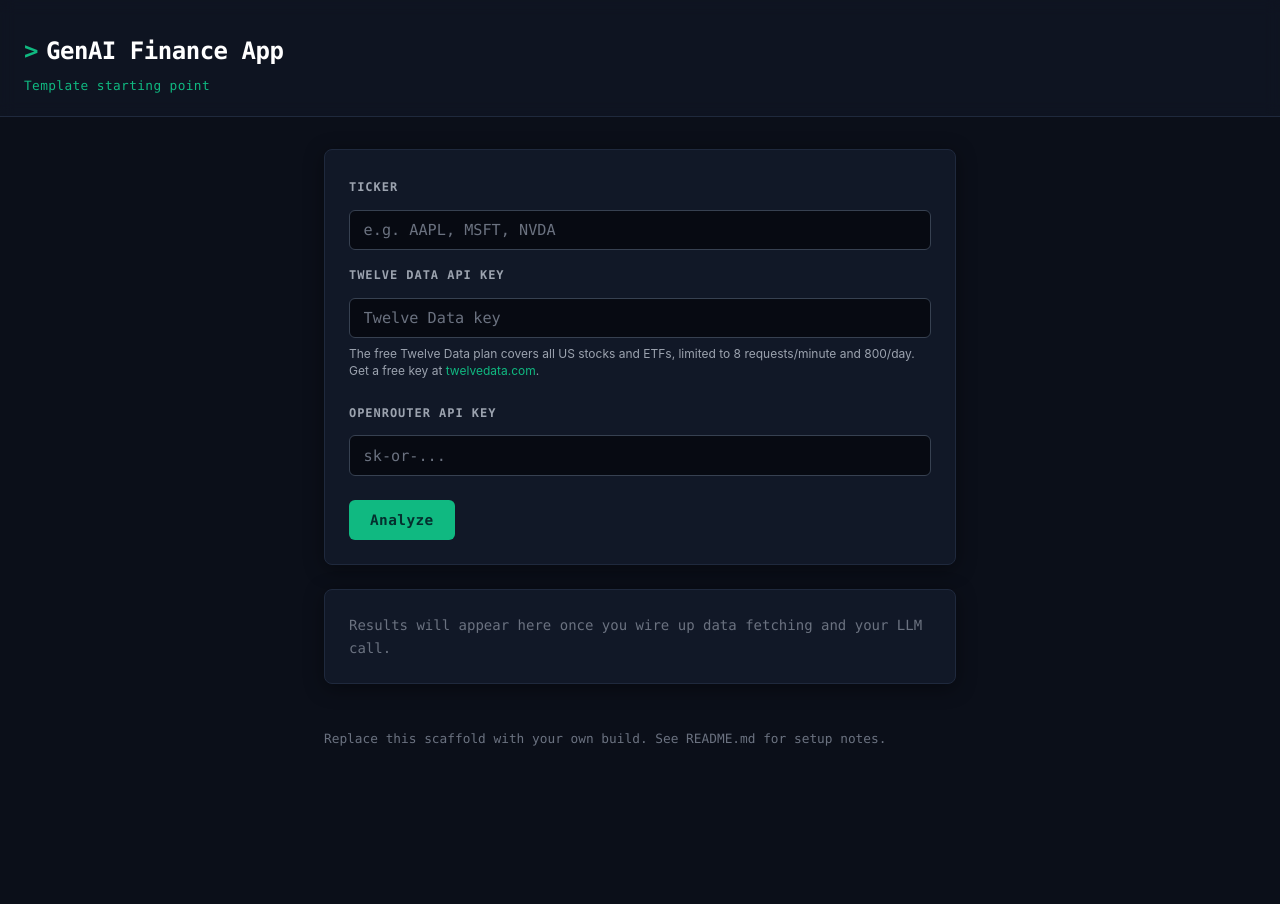
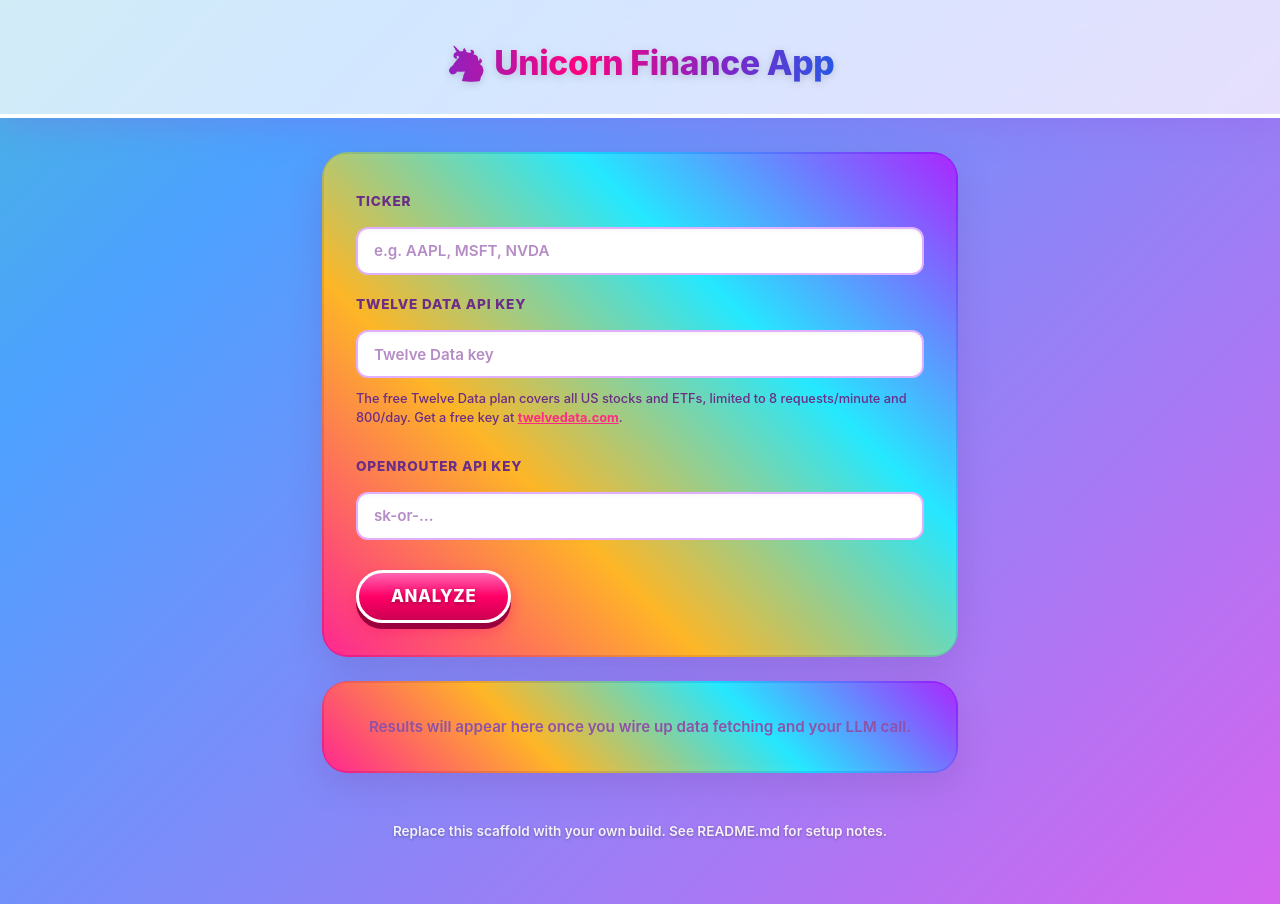
Before and after one commit to patrickyan1993-hub/Finance_App, a website built with Vite: page index.html in a window 1280 px wide. Before the commit the page ends 802 px from the top, so only its background shows below. Built offline with nearby package versions, Linux system fonts and the light colour scheme.

Commit message:
style: rebrand app to Unicorn Finance
Update brand identity, color palette, and fonts to a "Unicorn" theme, including a dynamic rainbow background animation.

```diff
--- a/index.html
+++ b/index.html
@@ -3,13 +3,12 @@
 <head>
   <meta charset="UTF-8" />
   <meta name="viewport" content="width=device-width, initial-scale=1.0" />
-  <title>GenAI Finance App</title>
+  <title>Unicorn Finance App</title>
   <link rel="stylesheet" href="./style.css" />
 </head>
 <body>
   <header class="app-header">
-    <h1>GenAI Finance App</h1>
-    <p class="subtitle">Template starting point</p>
+    <h1>🦄 Unicorn Finance App</h1>
   </header>
 
   <main class="app-main">
--- a/metadata.json
+++ b/metadata.json
@@ -1,5 +1,5 @@
 {
-  "name": "GenAI Finance App",
+  "name": "Unicorn Finance App",
   "description": "Financial research SPA analyzing stock price data with Twelve Data API and AI research notes.",
   "requestFramePermissions": [],
   "majorCapabilities": [
--- a/style.css
+++ b/style.css
@@ -1,19 +1,20 @@
 :root {
-  --bg-dark: #0b0f19;
-  --panel-bg: #111827;
-  --panel-border: #1f293d;
-  --text-main: #f3f4f6;
-  --text-muted: #9ca3af;
-  --text-dim: #6b7280;
-  --accent: #10b981;
-  --accent-hover: #059669;
-  --accent-glow: rgba(16, 185, 129, 0.15);
-  --input-bg: #070a12;
-  --input-border: #374151;
-  --input-focus: #10b981;
-  --error: #ef4444;
-  --font-mono: 'JetBrains Mono', 'Fira Code', 'Cascadia Code', 'Menlo', 'Consolas', monospace;
-  --font-sans: -apple-system, BlinkMacSystemFont, 'Segoe UI', Roboto, Helvetica, Arial, sans-serif;
+  --bg-rainbow: linear-gradient(135deg, #ff9a9e 0%, #fecfef 25%, #a1c4fd 50%, #c2e9fb 75%, #ffdde1 100%);
+  --panel-bg: rgba(255, 255, 255, 0.88);
+  --panel-border: rgba(255, 255, 255, 0.6);
+  --text-main: #331045;
+  --text-muted: #6b2d86;
+  --text-dim: #8e52a8;
+  --accent-pink: #ff2a85;
+  --accent-yellow: #ffcf00;
+  --accent-cyan: #00d2ff;
+  --accent-purple: #9b51e0;
+  --input-bg: #ffffff;
+  --input-border: #e0b0ff;
+  --input-focus: #ff2a85;
+  --error: #ff1744;
+  --font-sans: 'Quicksand', 'Fredoka', -apple-system, BlinkMacSystemFont, 'Segoe UI', Roboto, sans-serif;
+  --font-mono: 'Fira Code', 'Courier New', monospace;
 }
 
 * {
@@ -22,154 +23,203 @@
 
 body {
   margin: 0;
-  background-color: var(--bg-dark);
+  background: linear-gradient(-45deg, #ff6b8b, #d465ef, #4da1ff, #38ef7d, #ffdd59, #ff758c);
+  background-size: 400% 400%;
+  animation: rainbowAnimation 16s ease infinite;
   color: var(--text-main);
   font-family: var(--font-sans);
   line-height: 1.6;
   min-height: 100vh;
 }
 
+@keyframes rainbowAnimation {
+  0% { background-position: 0% 50%; }
+  50% { background-position: 100% 50%; }
+  100% { background-position: 0% 50%; }
+}
+
 .app-header {
-  padding: 2rem 1.5rem 1.25rem;
-  border-bottom: 1px solid var(--panel-border);
-  background-color: rgba(17, 24, 39, 0.6);
-  backdrop-filter: blur(8px);
+  padding: 2.25rem 1.5rem 1.5rem;
+  background: rgba(255, 255, 255, 0.75);
+  backdrop-filter: blur(12px);
+  border-bottom: 4px solid #ffffff;
+  box-shadow: 0 8px 32px rgba(155, 81, 224, 0.25);
+  text-align: center;
 }
 
 .app-header h1 {
   margin: 0;
-  font-size: 1.5rem;
-  font-family: var(--font-mono);
-  font-weight: 600;
-  letter-spacing: -0.02em;
-  color: #ffffff;
-  display: flex;
+  font-size: 2.1rem;
+  font-weight: 800;
+  letter-spacing: -0.01em;
+  background: linear-gradient(90deg, #ff007f, #7928ca, #0070f3, #00dfd8, #7928ca, #ff007f);
+  background-size: 200% auto;
+  -webkit-background-clip: text;
+  -webkit-text-fill-color: transparent;
+  animation: shinyRainbow 6s linear infinite;
+  display: inline-flex;
   align-items: center;
-  gap: 0.5rem;
+  justify-content: center;
+  gap: 0.6rem;
+  filter: drop-shadow(0 2px 4px rgba(0,0,0,0.15));
 }
 
 .app-header h1::before {
-  content: '>';
-  color: var(--accent);
-  font-weight: 700;
+  content: none;
+}
+
+@keyframes shinyRainbow {
+  to { background-position: 200% center; }
 }
 
 .subtitle {
-  margin: 0.35rem 0 0;
-  font-family: var(--font-mono);
-  font-size: 0.8rem;
-  color: var(--accent);
-  letter-spacing: 0.03em;
+  margin: 0.4rem auto 0;
+  display: inline-block;
+  font-size: 0.85rem;
+  font-weight: 700;
+  color: #ffffff;
+  background: linear-gradient(90deg, #ff2a85, #9b51e0);
+  padding: 0.35rem 1rem;
+  border-radius: 20px;
+  box-shadow: 0 4px 12px rgba(255, 42, 133, 0.3);
+  letter-spacing: 0.04em;
+  text-transform: uppercase;
 }
 
 .app-main {
   max-width: 680px;
   margin: 0 auto;
-  padding: 2rem 1.5rem;
+  padding: 2.25rem 1.5rem;
   display: grid;
-  gap: 1.5rem;
+  gap: 1.75rem;
 }
 
 .panel {
-  border: 1px solid var(--panel-border);
-  border-radius: 8px;
-  padding: 1.5rem;
-  background-color: var(--panel-bg);
-  box-shadow: 0 4px 20px rgba(0, 0, 0, 0.4);
+  position: relative;
+  border: 4px solid #ffffff;
+  border-radius: 22px;
+  padding: 1.75rem;
+  background: rgba(255, 255, 255, 0.92);
+  box-shadow: 0 12px 36px rgba(107, 45, 134, 0.2), inset 0 2px 4px rgba(255, 255, 255, 0.8);
+  backdrop-filter: blur(8px);
+}
+
+.panel::before {
+  content: '';
+  position: absolute;
+  inset: -6px;
+  border-radius: 26px;
+  background: linear-gradient(45deg, #ff007f, #ffaa00, #00e5ff, #9d00ff);
+  z-index: -1;
+  opacity: 0.85;
 }
 
 form {
   display: grid;
-  gap: 0.75rem;
+  gap: 0.85rem;
 }
 
 label {
-  font-family: var(--font-mono);
-  font-size: 0.75rem;
+  font-size: 0.85rem;
   text-transform: uppercase;
-  letter-spacing: 0.08em;
+  letter-spacing: 0.06em;
   color: var(--text-muted);
-  font-weight: 600;
-  margin-top: 0.25rem;
+  font-weight: 800;
+  margin-top: 0.35rem;
 }
 
 input {
-  padding: 0.65rem 0.85rem;
+  padding: 0.8rem 1rem;
   background-color: var(--input-bg);
-  border: 1px solid var(--input-border);
-  border-radius: 6px;
+  border: 2px solid var(--input-border);
+  border-radius: 12px;
   font-size: 0.95rem;
   color: var(--text-main);
-  font-family: var(--font-mono);
-  transition: border-color 0.15s ease, box-shadow 0.15s ease;
+  font-weight: 600;
+  font-family: inherit;
+  box-shadow: inset 0 2px 4px rgba(0, 0, 0, 0.04);
+  transition: all 0.2s ease;
 }
 
 input:focus {
   outline: none;
   border-color: var(--input-focus);
-  box-shadow: 0 0 0 3px var(--accent-glow);
+  box-shadow: 0 0 0 4px rgba(255, 42, 133, 0.25), inset 0 2px 4px rgba(0, 0, 0, 0.02);
 }
 
 input::placeholder {
-  color: var(--text-dim);
+  color: #b58cc5;
 }
 
 button {
-  margin-top: 0.75rem;
-  padding: 0.7rem 1.25rem;
-  background-color: var(--accent);
-  color: #042f2e;
-  font-weight: 700;
-  font-family: var(--font-mono);
-  border: 1px solid transparent;
-  border-radius: 6px;
-  font-size: 0.9rem;
-  letter-spacing: 0.03em;
+  margin-top: 1rem;
+  padding: 0.85rem 2rem;
+  background: linear-gradient(180deg, #ff66b2 0%, #ff0066 50%, #cc0052 100%);
+  color: #ffffff;
+  font-weight: 800;
+  font-size: 1.05rem;
+  font-family: inherit;
+  letter-spacing: 0.04em;
+  text-transform: uppercase;
+  border: 3px solid #ffffff;
+  border-radius: 50px;
   cursor: pointer;
   width: fit-content;
-  transition: all 0.15s ease;
+  box-shadow: 0 6px 0 #99003d, 0 8px 15px rgba(255, 0, 102, 0.4);
+  transition: all 0.15s cubic-bezier(0.175, 0.885, 0.32, 1.275);
+  text-shadow: 0 2px 4px rgba(0, 0, 0, 0.3);
 }
 
 button:hover {
-  background-color: var(--accent-hover);
-  color: #ffffff;
-  box-shadow: 0 0 12px var(--accent-glow);
+  transform: translateY(-2px);
+  background: linear-gradient(180deg, #ff80c0 0%, #ff1a75 50%, #e6005c 100%);
+  box-shadow: 0 8px 0 #99003d, 0 12px 20px rgba(255, 0, 102, 0.5);
+}
+
+button:active {
+  transform: translateY(4px);
+  box-shadow: 0 2px 0 #99003d, 0 4px 8px rgba(255, 0, 102, 0.4);
 }
 
 .placeholder {
   color: var(--text-dim);
-  font-family: var(--font-mono);
-  font-size: 0.875rem;
+  font-weight: 600;
+  font-size: 0.95rem;
   margin: 0;
+  text-align: center;
 }
 
 .field-hint {
-  margin: -0.25rem 0 0.5rem;
-  font-size: 0.75rem;
+  margin: -0.1rem 0 0.6rem;
+  font-size: 0.8rem;
   color: var(--text-muted);
-  line-height: 1.4;
+  line-height: 1.45;
+  font-weight: 500;
 }
 
 .field-hint a {
-  color: var(--accent);
-  text-decoration: none;
+  color: var(--accent-pink);
+  font-weight: 700;
+  text-decoration: underline;
 }
 
 .field-hint a:hover {
-  text-decoration: underline;
+  color: var(--accent-purple);
 }
 
 .error {
   color: var(--error);
-  font-family: var(--font-mono);
-  font-size: 0.875rem;
+  font-size: 0.9rem;
+  font-weight: 700;
 }
 
 .app-footer {
   max-width: 680px;
   margin: 0 auto;
-  padding: 0 1.5rem 2.5rem;
-  font-size: 0.8rem;
-  font-family: var(--font-mono);
-  color: var(--text-dim);
+  padding: 0 1.5rem 3rem;
+  font-size: 0.85rem;
+  font-weight: 600;
+  color: rgba(255, 255, 255, 0.9);
+  text-align: center;
+  text-shadow: 0 1px 3px rgba(0, 0, 0, 0.3);
 }
```
